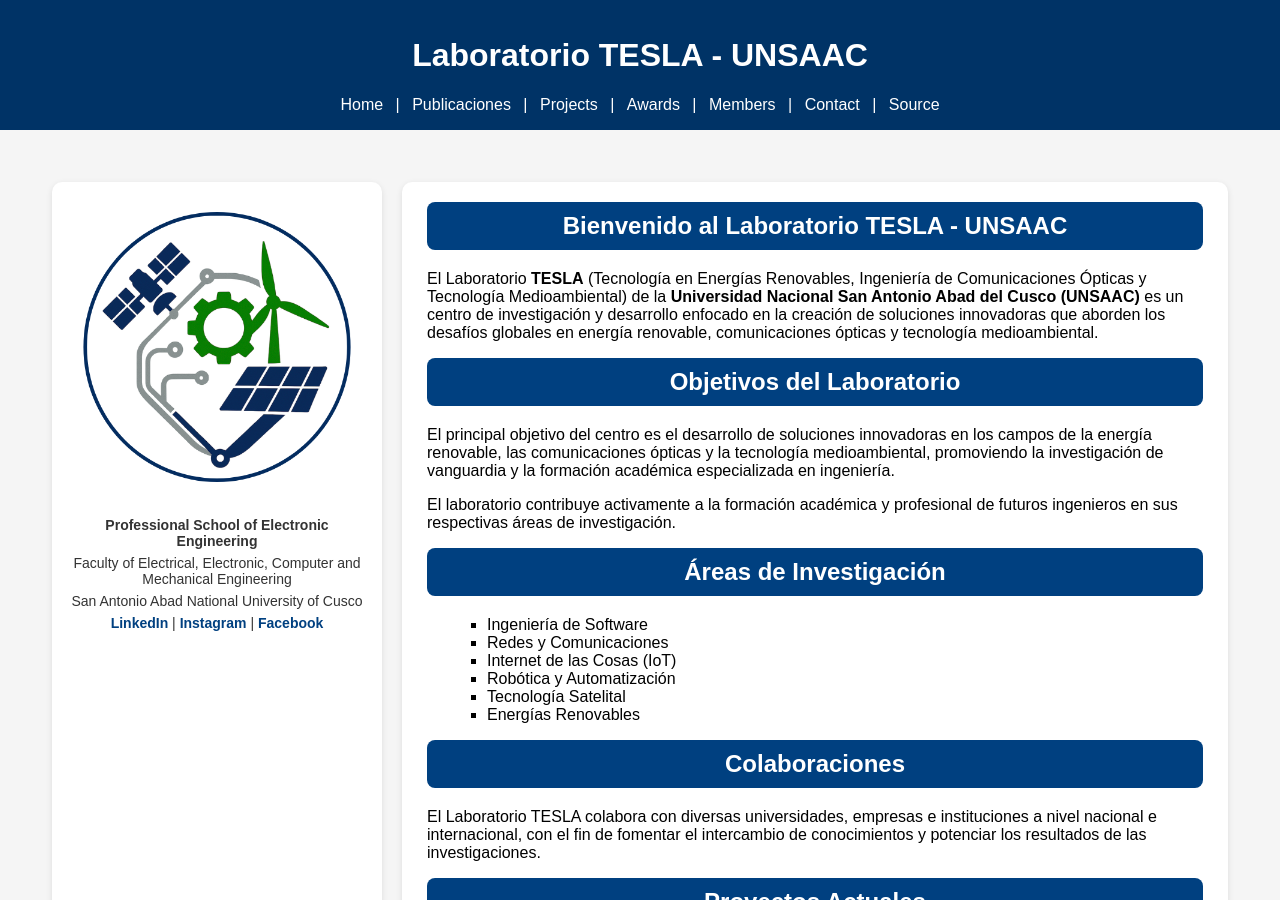
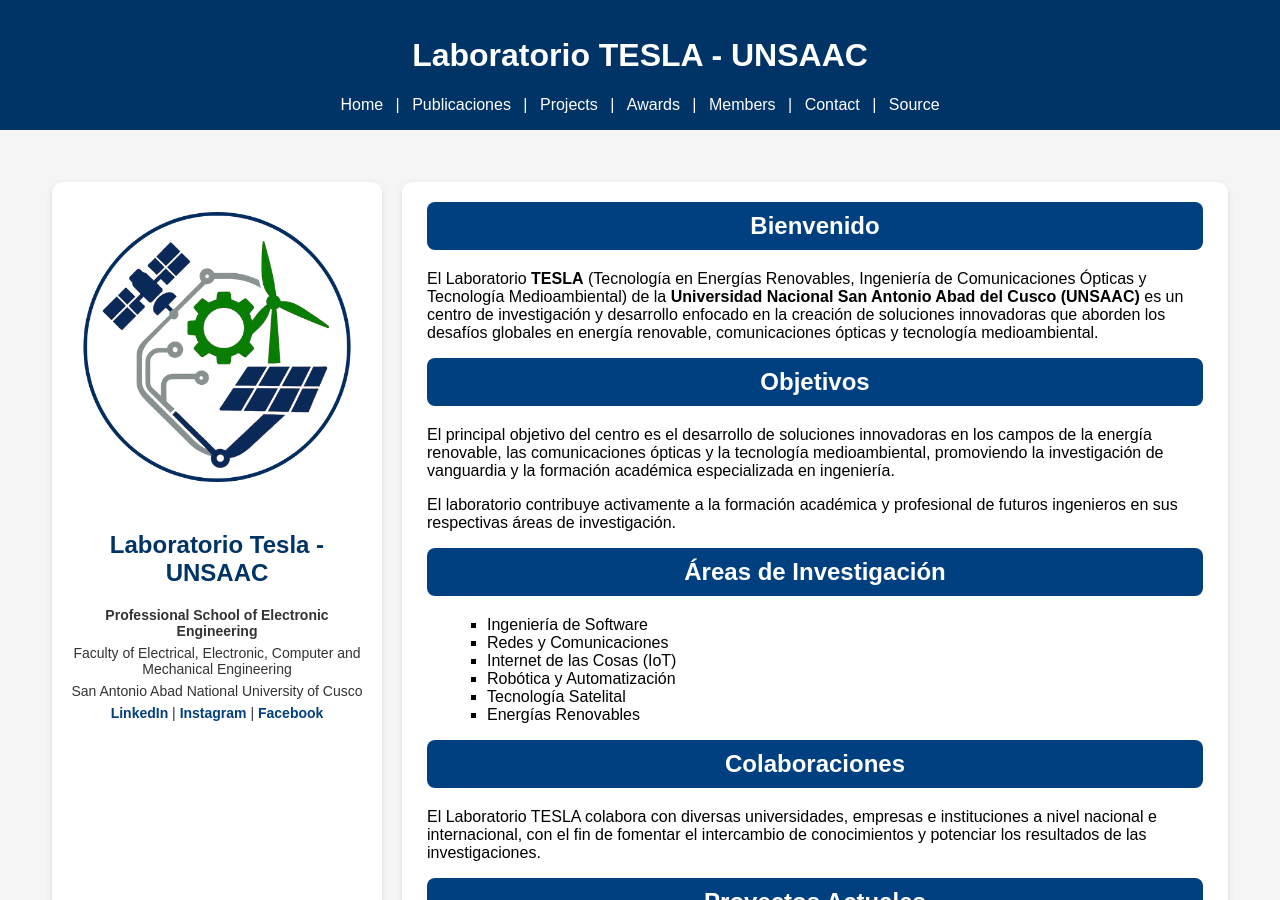
Before and after one commit to laboratoriotesla-unsaac/laboratoriotesla-unsaac.github.io, a Jekyll site: the page built from index.html, in a window 1280 px wide and 900 px high. Built offline with Jekyll 4.4.1, drawn with Linux system fonts in a browser that asks for light colours.

Commit message:
Actualizar contenido

```diff
--- a/index.html
+++ b/index.html
@@ -20,7 +21,7 @@
   <!-- Columna derecha -->
   <div class="content">
     <section id="home">
-      <h2>Bienvenido al Laboratorio TESLA - UNSAAC</h2>
+      <h2>Bienvenido</h2>
       <p>
         El Laboratorio <strong>TESLA</strong> (Tecnología en Energías Renovables, Ingeniería de Comunicaciones Ópticas y Tecnología Medioambiental) de la
         <a href="https://www.unsaac.edu.pe/" target="_blank" style="text-decoration: none; color: black; font-weight: bold;">
@@ -32,7 +33,7 @@
     </section>
 
     <section id="mission">
-      <h2>Objetivos del Laboratorio</h2>
+      <h2>Objetivos</h2>
       <p>
         El principal objetivo del centro es el desarrollo de soluciones innovadoras en los campos de la energía renovable, las comunicaciones ópticas y la tecnología
         medioambiental, promoviendo la investigación de vanguardia y la formación académica especializada en ingeniería.
```
Also changed, not shown: other parts of index.html (+1 -0 lines).
